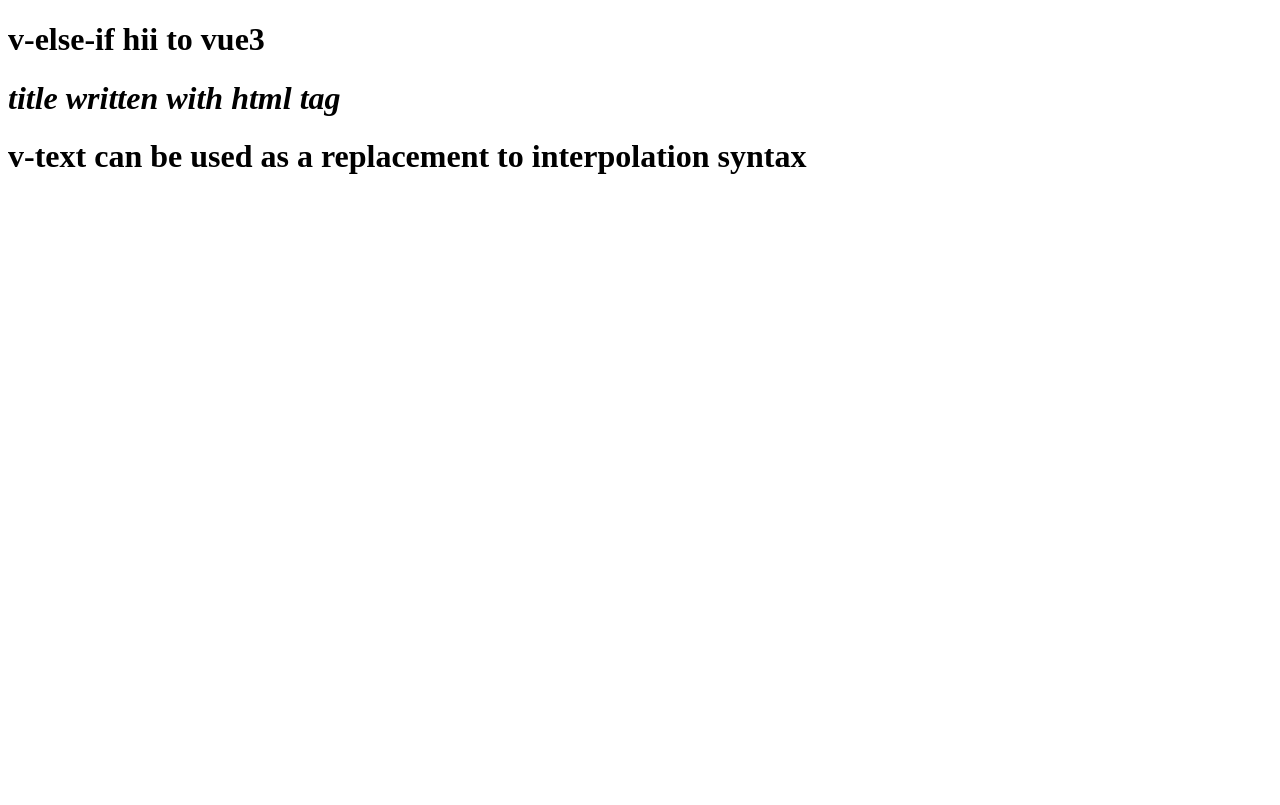
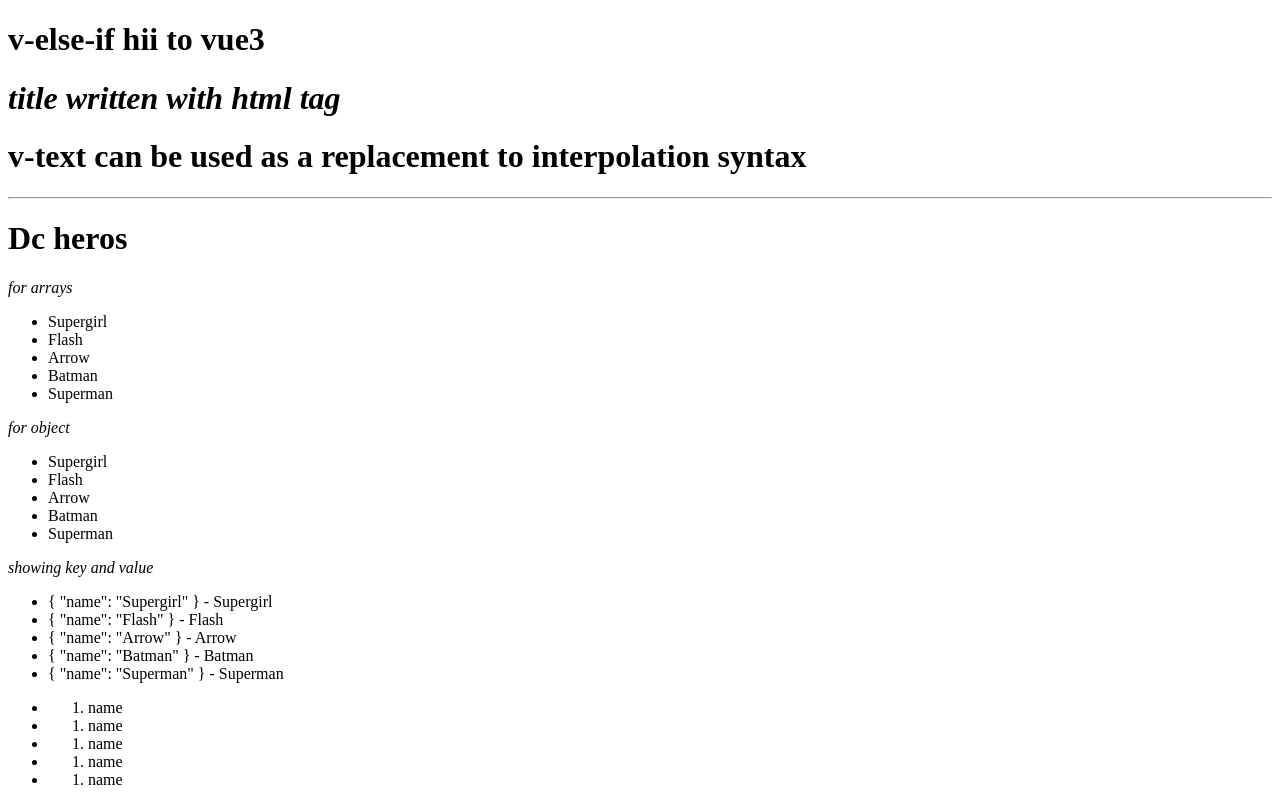
Before and after one commit to b3rking/vue3, a Vue app: page / in a window 1280 px wide. Built offline with nearby package versions, Linux system fonts and the light colour scheme.

Commit message:
feat: feat all about through objects

```diff
--- a/src/App.vue
+++ b/src/App.vue
@@ -9,7 +9,28 @@
     <em v-html="secondTitle"></em>
     <!-- v-text -->
     <h1 v-text="text"></h1>
-
+    <!-- v-for -->
+    <hr />
+    <h1>Dc heros</h1>
+    <em>for arrays</em>
+    <ul>
+        <li v-for="hero in heros" v-bind:key="hero">{{ hero }}</li>
+    </ul>
+    <em>for object</em>
+    <ul>
+        <li v-for="h in dcheros.names" v-bind:key="h">{{ h }}</li>
+    </ul>
+    <em>showing key and value</em>
+    <ul>
+        <li v-for="obj in dcheros2" v-bind:key="obj">{{ obj }} - {{ obj.name }}</li>
+    </ul>
+    <ul>
+        <li v-for="val in dcheros2" v-bind:key="val">
+            <ol v-for="(values, key) in val" v-bind:key="key">
+                <li>{{ key }}</li>
+            </ol>
+        </li>
+    </ul>
 </template>
 
 <script>
@@ -19,7 +40,18 @@
             title: "hii to vue3",
             secondTitle: "<h1>title written with html tag</h1>",
             isVisible: null,
-            text: "v-text can be used as a replacement to interpolation syntax"
+            text: "v-text can be used as a replacement to interpolation syntax",
+            heros: ["Supergirl", "Flash", "Arrow", "Batman", "Superman"],
+            dcheros: {
+                names: ["Supergirl", "Flash", "Arrow", "Batman", "Superman"],
+            },
+            dcheros2: [
+                {name: "Supergirl"},
+                {name: "Flash"},
+                {name: "Arrow"},
+                {name: "Batman"},
+                {name: "Superman"},
+            ],
         };
     },
 };
```
